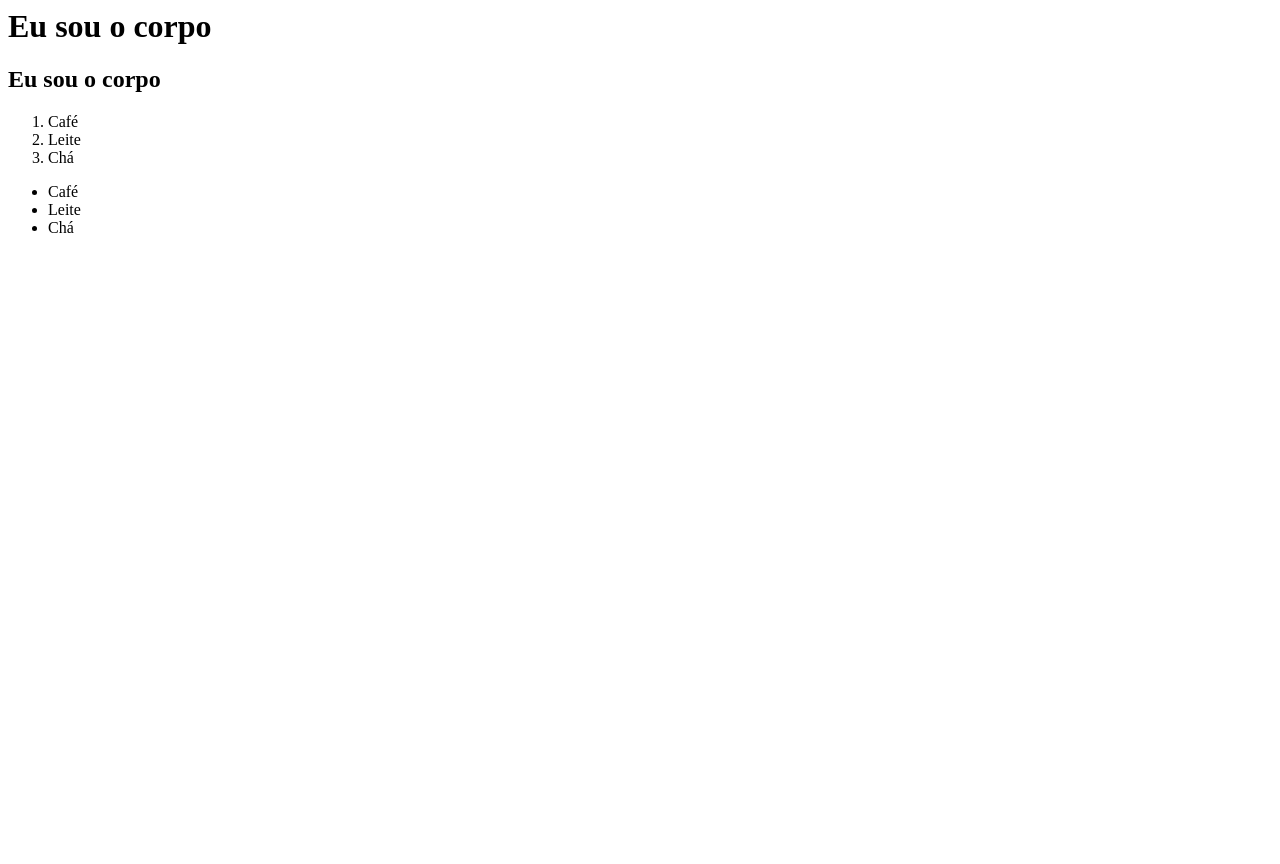
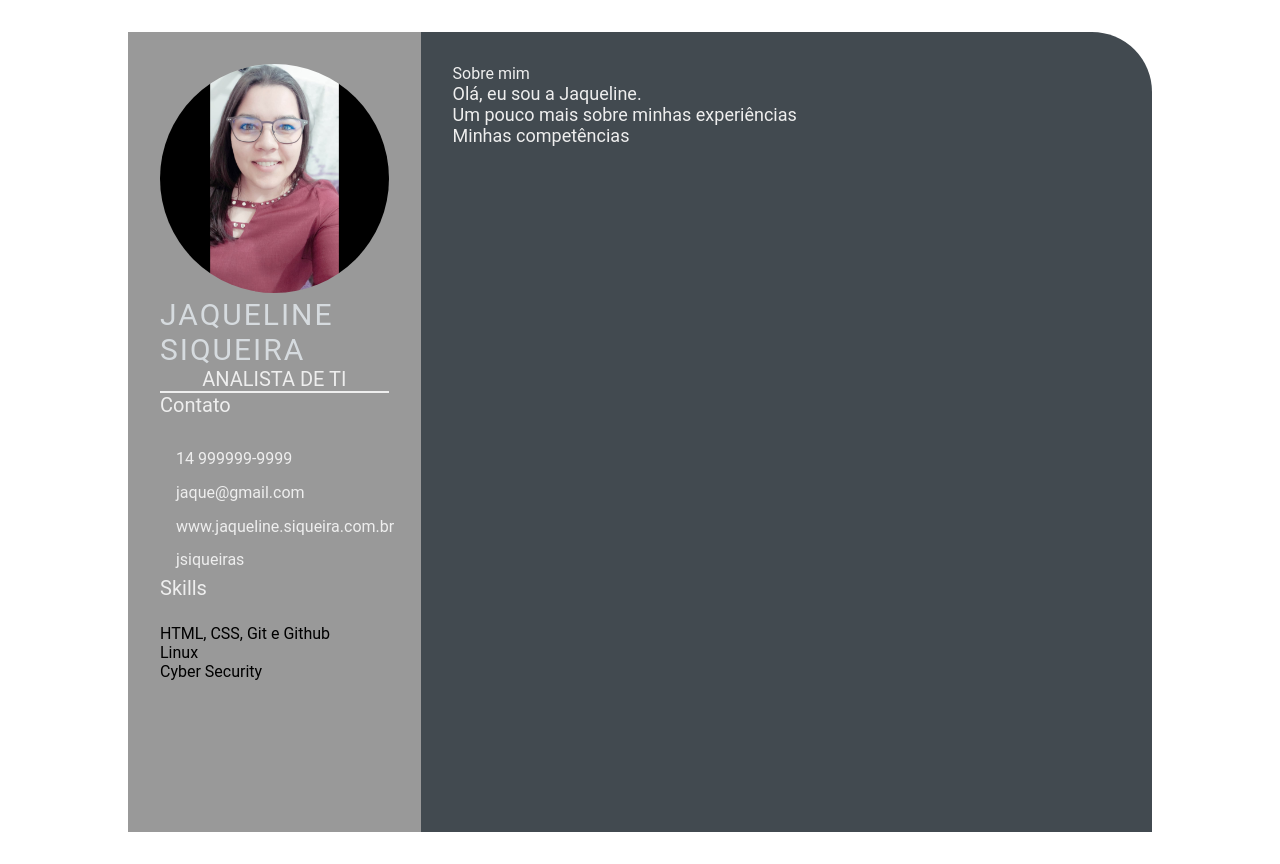
Before and after one commit to jsiqueiras/devweekgit.github.io, a plain HTML site: page index.html in a window 1280 px wide. Before the commit the page ends 800 px from the top, so only its background shows below. Drawn offline with Linux system fonts and the light colour scheme.

Commit message:
Adicionando CSS e criando no HTML (#3)

```diff
--- a/index.html
+++ b/index.html
@@ -1,21 +1,60 @@
-<html>
-    <head>
-        <title>
-            Olá, eu sou o título
-        </title>
-    </head>
-    <body>
-        <h1>Eu sou o corpo</h1>
-        <h2>Eu sou o corpo</h2>
-    </body>
-        <ol>
-            <li>Café</li>
-            <li>Leite</li>
-            <li>Chá</li>
-        </ol>
-        <ul>
-            <li>Café</li>
-            <li>Leite</li>
-            <li>Chá</li>
-        </ul>
+<!DOCTYPE html>
+<html lang="en">
+<head>
+    <!-- Configurações de compatibilidade de navegadores -->
+    <meta charset="UTF-8">
+    <meta http-equiv="X-UA-Compatible" content="IE=edge">
+    <meta name="viewport" content="width=device-width, initial-scale=1.0">
+    <!--configurações de compatibilidade de navegadores-->
+
+    <title>Jaqueline Siqueira</title>
+
+    <!-- Custom CSS -->
+    <link rel="stylesheet" href="style.css">
+</head>
+<body>
+    <main class="resume-contents">
+        <section class="left-section">
+            <section class="left-section-contents">
+                <div class="profile">
+                    <img class="profile-image" src="img/profile-image.jpeg" alt="Profile image">
+                    <p class="name">Jaqueline Siqueira</p>
+                    <p class="profession">Analista de TI</p>
+                </div>
+                <div class="contact-info">
+                    <p class="left-title">Contato</p>
+                    <ul>
+                        <li><i class="fa fa-phone"></i>14 999999-9999</li>
+                        <li><i class="fa fa-envelope"></i>jaque@gmail.com</li>
+                        <li><i class="fa fa-globe"></i>www.jaqueline.siqueira.com.br</li>
+                        <li><i class="fa fa-github"></i>jsiqueiras</li>
+                    </ul>
+                </div>
+                <div class="skills">
+                    <p class="left-title">Skills</p>
+                    <ul>
+                        <li>HTML, CSS, Git e Github</li>
+                        <li>Linux</li>
+                        <li>Cyber Security</li>
+                    </ul>
+                </div>
+            </section>
+        </section>
+            <section class="right-section">
+                <div class="right-section-contents">
+                    <section class="about gap">
+                        <div class="right-title">Sobre mim</div>
+                        <p class="about-me-contents">
+                            Olá, eu sou a Jaqueline. <br>
+                            Um pouco mais sobre minhas experiências <br>
+                            Minhas competências
+                        </p>
+                    </section>
+
+
+
+                </div>
+            </section>
+    </main>
+</body>
 </html>
--- /dev/null
+++ b/style.css
@@ -0,0 +1,103 @@
+* {
+    margin: 0;
+    padding: 0;
+    box-sizing: border-box;
+    list-style: none;
+    font-family: 'Roboto', sans-serif;
+}
+
+.resume-contents {
+    min-height: 100vh;
+    width: 80%;
+    margin: 2rem auto;
+    display: grid;
+    grid-template-columns: repeat(7, 1fr);
+}
+
+.left-section {
+    grid-column: span 2;
+    height: 100%;
+    background-color: #999999;
+}
+
+.right-section {
+    grid-column: span 5;
+    height: 100%;
+    background-color: #424a50;
+    border-radius: 0px 60px 0px 0px;
+}
+
+.left-section-contents{
+    padding: 2rem 2rem;
+}
+
+.profile {
+    width: 100%;
+    border-bottom: 2px solid #eeeeee;
+}
+
+.profile .profile-image {
+    width: 100%;
+    border-radius: 100%;
+}
+
+.name {
+    color: #D6DBDF;
+    font-size: 30px;
+    letter-spacing: 2px;
+    text-transform: uppercase;
+}
+
+.profession {
+    color: #eeeeee;
+    font-size: 20px;
+    text-transform: uppercase;
+    text-align: center;
+}
+
+/* .contact-info { border-bottom: 2px solid #1B2631; } */
+.left-title {
+    color: #eeeeee;
+    font-size: 20px;
+}
+
+.contact-info ul {
+    padding-top: 1.5rem;
+}
+
+.contact-info ul li,
+.references ul li {
+    padding: .4rem 0;
+    color: #eeeeee;
+}
+
+.contact-info ul li i,
+.references ul li i {
+    padding-right: 1rem;
+    font-size: 18px;
+    color: #eeeeee;
+}
+
+.skills ul {
+    padding-top: 1.5rem;
+}
+.skills ul li p {
+    padding: .4rem 0;
+    color: #eeeeee;
+}
+
+.right-section-contents {
+    padding: 2rem 2rem;
+}
+
+.right-title {
+    color: #eeeeee;
+}
+
+.gap {
+    padding-bottom: 2rem;
+}
+.about-me-contents {
+    font-size: 18px;
+    color: #eeeeee;
+}
```
Also changed, not shown: img/profile-image.jpeg (added).
